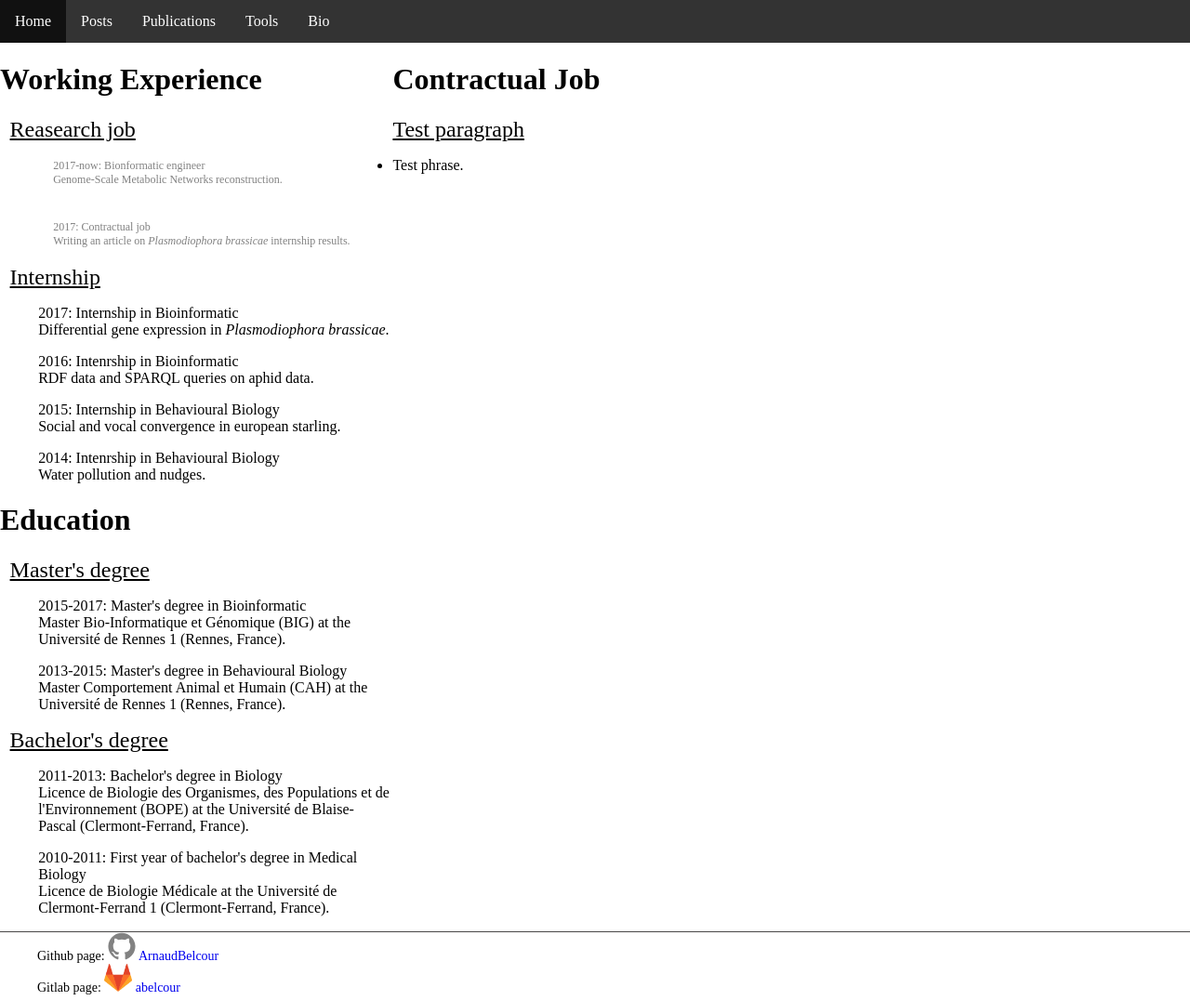
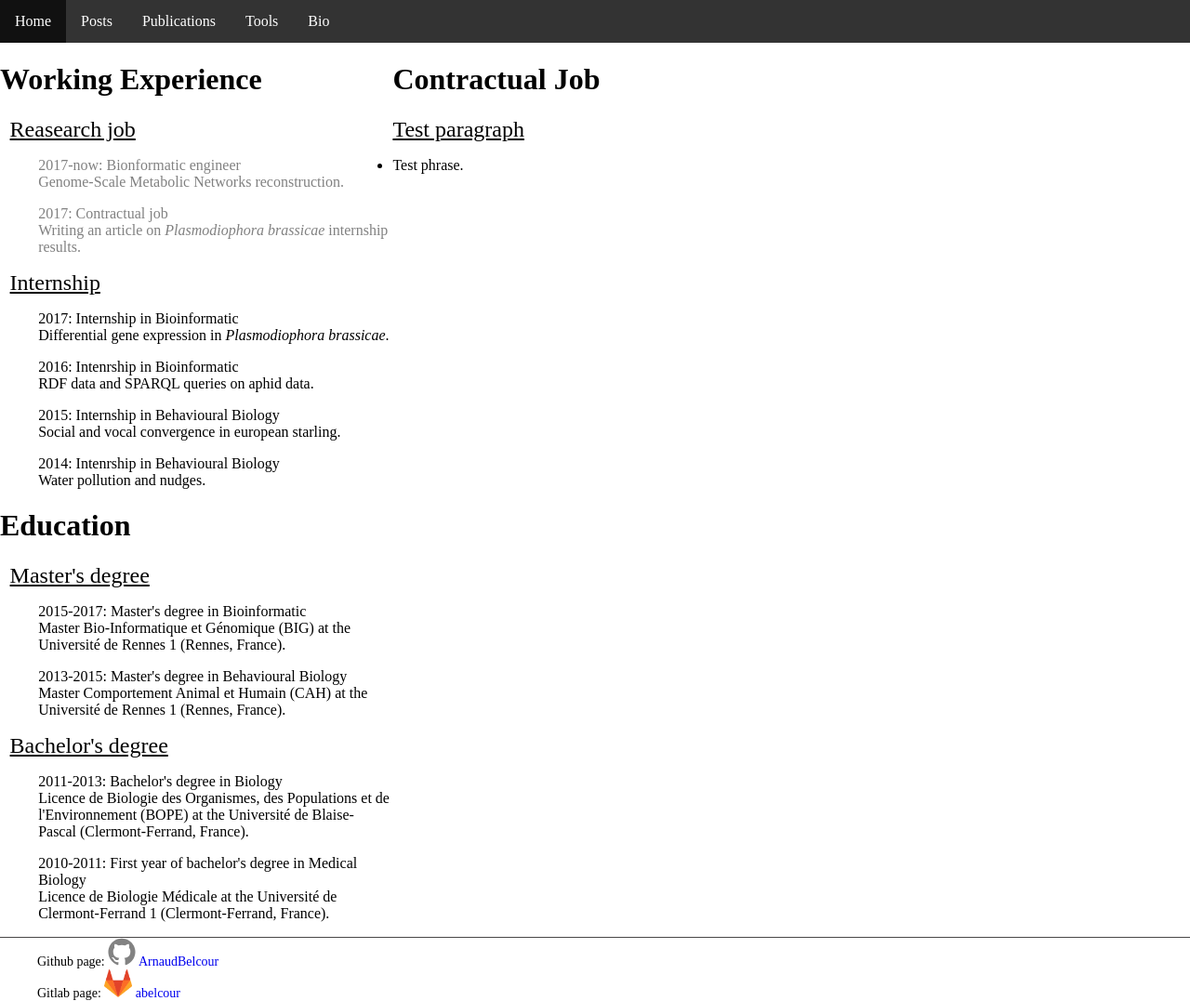
Before and after one commit to ArnaudBelcour/blog, a Jekyll site: the page built from pages/cv/2017cont.html, in a window 1280 px wide. Shown: the whole page at 93% size. Built offline with Jekyll 4.4.1, drawn with Linux system fonts in a browser that asks for light colours.

```diff
--- a/_includes/header.html
+++ b/_includes/header.html
@@ -14,7 +14,7 @@
         <a href="{{ "/pages/tools/" | prepend: site.baseurl }}">Tools</a>
       </li>
       <li>
-        <a href="{{ "/pages/bios/bio" | prepend: site.baseurl }}">Bio</a>
+        <a href="{{ "/pages/cv/2017cdd" | prepend: site.baseurl }}">Bio</a>
       </li>
     </ul>
   </div>
--- a/assets/css/style.css
+++ b/assets/css/style.css
@@ -37,9 +37,7 @@ div.leftnavbar ul li {
 }
 
 div.leftnavbar a {
-  padding: 6px 8px 6px 16px;
   text-decoration: none;
-  font-size: 12px;
   color: #818181;
   display: block;
 }
```
